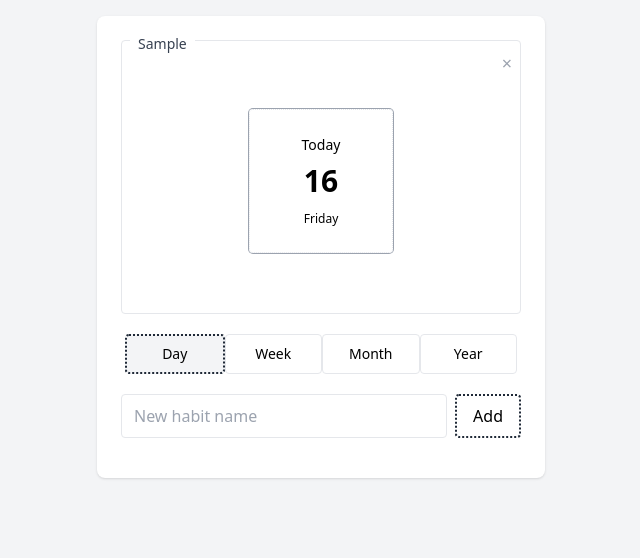
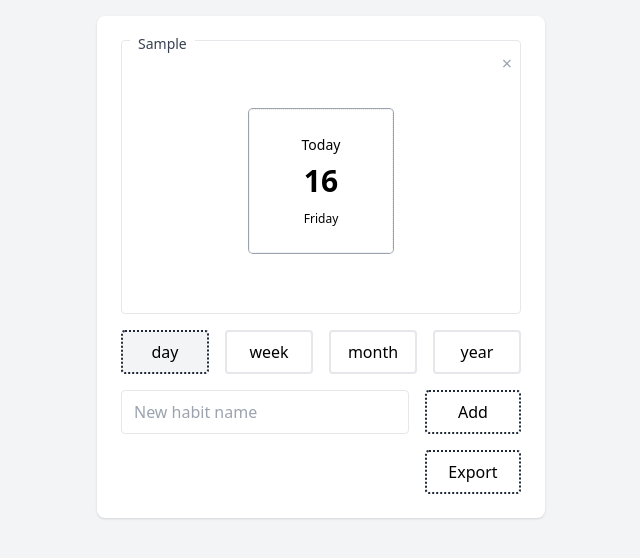
Before and after one commit to alexatnordnet/habittracker, a React (Vite) app: page / in a window 1280 px wide. Both pictures are taken after typing "Sample" into the empty fields and a click on the button "Add". Shown: the top 558 px of the page, without its empty margins (319-959 px from the left). Built offline with nearby package versions, Linux system fonts and the light colour scheme.

Commit message:
feat: export button

```diff
--- a/src/App.jsx
+++ b/src/App.jsx
@@ -8,6 +8,35 @@ import { getLocalDateString } from './utils/dateUtils'
 function App() {
   const [habits, setHabits] = useLocalStorage('habits', [])
   const [currentView, setCurrentView] = useLocalStorage('currentView', 'day')
+
+  // Export habits data to CSV
+  const exportToCSV = () => {
+    // Format data suitable for import into spreadsheets
+    let csvContent = "Habit,Date,Completed\n";
+
+    habits.forEach(habit => {
+      const dates = Object.keys(habit.completions || {}).sort();
+
+      if (dates.length === 0) {
+        // Include habit even if no completions
+        csvContent += `"${habit.name}","",-\n`;
+      } else {
+        dates.forEach(date => {
+          csvContent += `"${habit.name}","${date}",${habit.completions[date] ? 1 : 0}\n`;
+        });
+      }
+    });
+
+    // Create and trigger download
+    const blob = new Blob([csvContent], { type: 'text/csv;charset=utf-8;' });
+    const url = URL.createObjectURL(blob);
+    const link = document.createElement("a");
+    link.setAttribute("href", url);
+    link.setAttribute("download", "habit-tracker-export.csv");
+    document.body.appendChild(link);
+    link.click();
+    document.body.removeChild(link);
+  };
 
   // Add a new habit
   const addHabit = (name) => {
@@ -74,6 +103,18 @@ function App() {
         <div className="mt-4">
           <HabitForm onAddHabit={addHabit} />
         </div>
+
+        {/* Export button */}
+        {habits.length > 0 && (
+          <div className="mt-4 flex justify-end">
+            <button
+              onClick={exportToCSV}
+              className="w-24 py-2 px-4 rounded transition-colors text-center border-2 border-dotted border-gray-800 hover:bg-gray-100"
+            >
+              Export
+            </button>
+          </div>
+        )}
       </div>
     </div>
   )
--- a/src/components/HabitForm.jsx
+++ b/src/components/HabitForm.jsx
@@ -13,7 +13,7 @@ export default function HabitForm({ onAddHabit }) {
 
   return (
     <form onSubmit={handleSubmit} className="mb-4">
-      <div className="flex gap-2">
+      <div className="w-full flex gap-4">
         <input
           type="text"
           value={habitName}
@@ -23,7 +23,7 @@ export default function HabitForm({ onAddHabit }) {
         />
         <button
           type="submit"
-          className="px-4 py-2 border-2 border-dotted border-gray-800 rounded hover:bg-gray-100 transition-colors"
+          className="w-24 py-2 px-4 rounded transition-colors text-center border-2 border-dotted border-gray-800 hover:bg-gray-100"
         >
           Add
         </button>
--- a/src/components/ViewSelector.jsx
+++ b/src/components/ViewSelector.jsx
@@ -2,15 +2,15 @@ export default function ViewSelector({ currentView, onViewChange }) {
   const views = ['day', 'week', 'month', 'year'];
 
   return (
-    <div className="flex rounded-lg overflow-hidden p-1">
+    <div className="flex gap-4 justify-center">
       {views.map(view => (
         <button
           key={view}
           onClick={() => onViewChange(view)}
-          className={`flex-1 py-2 px-3 rounded text-sm font-medium capitalize transition-colors ${
+          className={`w-24 py-2 px-4 rounded transition-colors text-center ${
             currentView === view
               ? 'border-2 border-dotted border-gray-800 bg-gray-100'
-              : 'border border-gray-200 hover:bg-gray-100'
+              : 'border border-gray-200 hover:bg-gray-100 border-2'
           }`}
         >
           {view}
```
